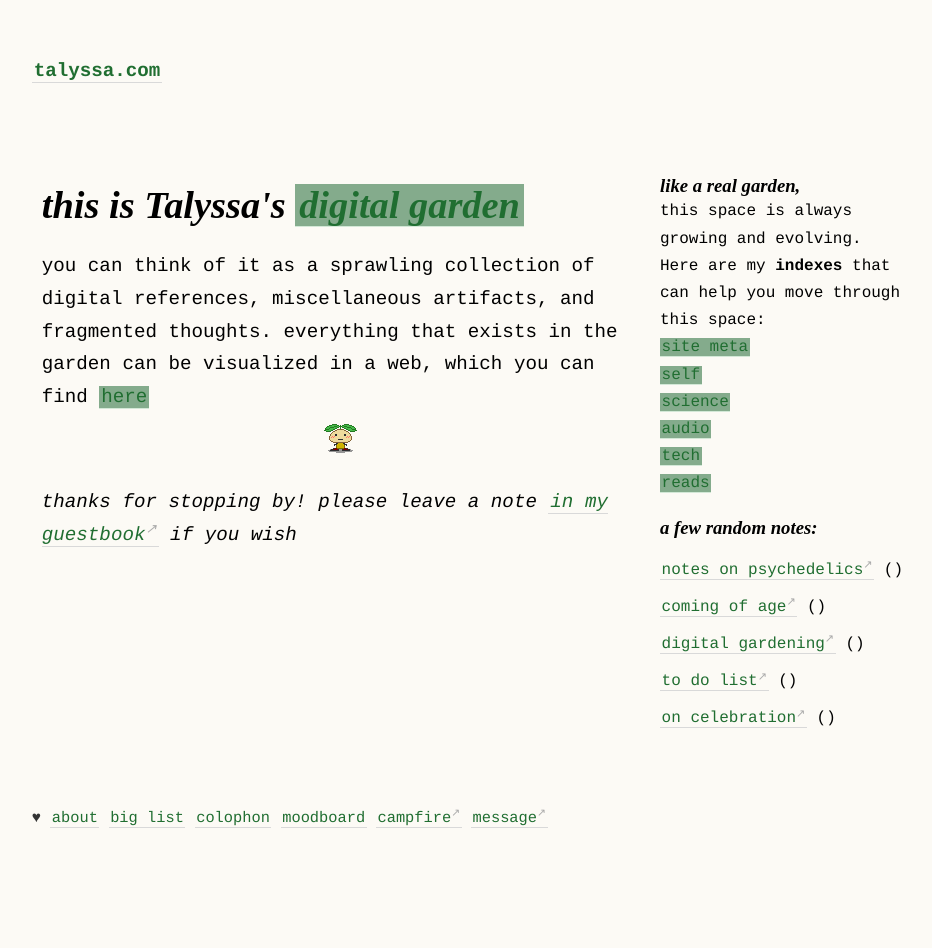
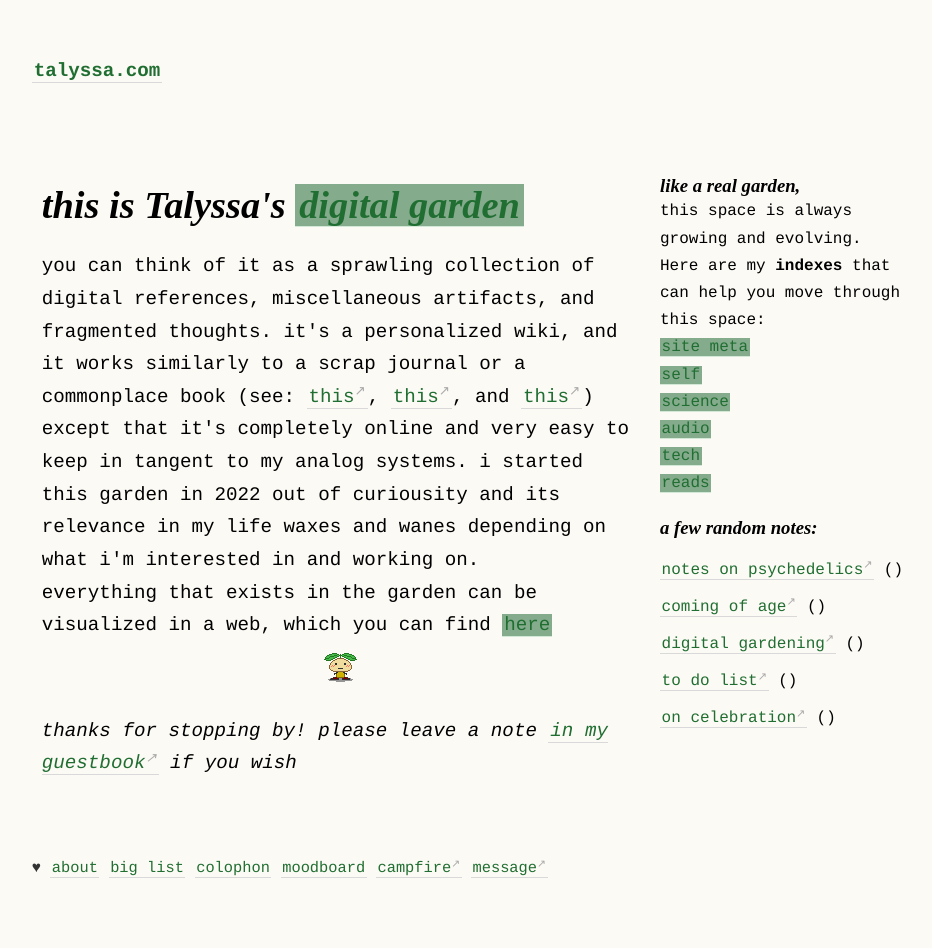
Before and after one commit to geminiworms/talyssagarden.github.io, a Jekyll site: the page built from _pages/index.md, in a window 1280 px wide. Shown: the whole page, without its empty margins (45-977 px from the left). Built offline with Jekyll 4.4.1, drawn with Linux system fonts in a browser that asks for light colours; before the commit the page ends 900 px from its top, so only the background shows below that.

Commit message:
Update index.md

```diff
--- a/_pages/index.md
+++ b/_pages/index.md
@@ -42,7 +42,7 @@ permalink: /
   <div class="container">
     <div class="left-column">
       <h1>this is Talyssa's <a class="internal-link" href="/what-is-digital-gardening">digital garden</a></h1>
-      <p>you can think of it as a sprawling collection of digital references, miscellaneous artifacts, and fragmented thoughts. everything that exists in the garden can be visualized in a web, which you can find <a class="internal-link" href="/web">here</a> <img src="/assets/mini-graphics/sprout.gif" style="padding: 0px 0px 0px 0px;"><br><i>thanks for stopping by! please leave a note <a class="external-link" href="https://www.yourworldoftext.com/~talyssa.txt/">in my guestbook</a> if you wish</i></p>
+      <p>you can think of it as a sprawling collection of digital references, miscellaneous artifacts, and fragmented thoughts. it's a personalized wiki, and it works similarly to a scrap journal or a commonplace book (see: <a class="external-link" href="https://youtu.be/aaHEgPk0tNM">this</a>, <a class="external-link" href="https://youtu.be/XFUQJtOcras">this</a>, and <a class="external-link" href="https://youtu.be/T_S7Uiy03pw?t=731">this</a>) except that it's completely online and very easy to keep in tangent to my analog systems. i started this garden in 2022 out of curiousity and its relevance in my life waxes and wanes depending on what i'm interested in and working on. <br>everything that exists in the garden can be visualized in a web, which you can find <a class="internal-link" href="/web">here</a> <img src="/assets/mini-graphics/sprout.gif" style="padding: 0px 0px 0px 0px;"><br><i>thanks for stopping by! please leave a note <a class="external-link" href="https://www.yourworldoftext.com/~talyssa.txt/">in my guestbook</a> if you wish</i></p>
     </div>
     <div class="right-column">
       <p><h3>like a real garden,</h3>this space is always growing and evolving. Here are my <b>indexes</b> that can help you move through this space:</p><br>
```
